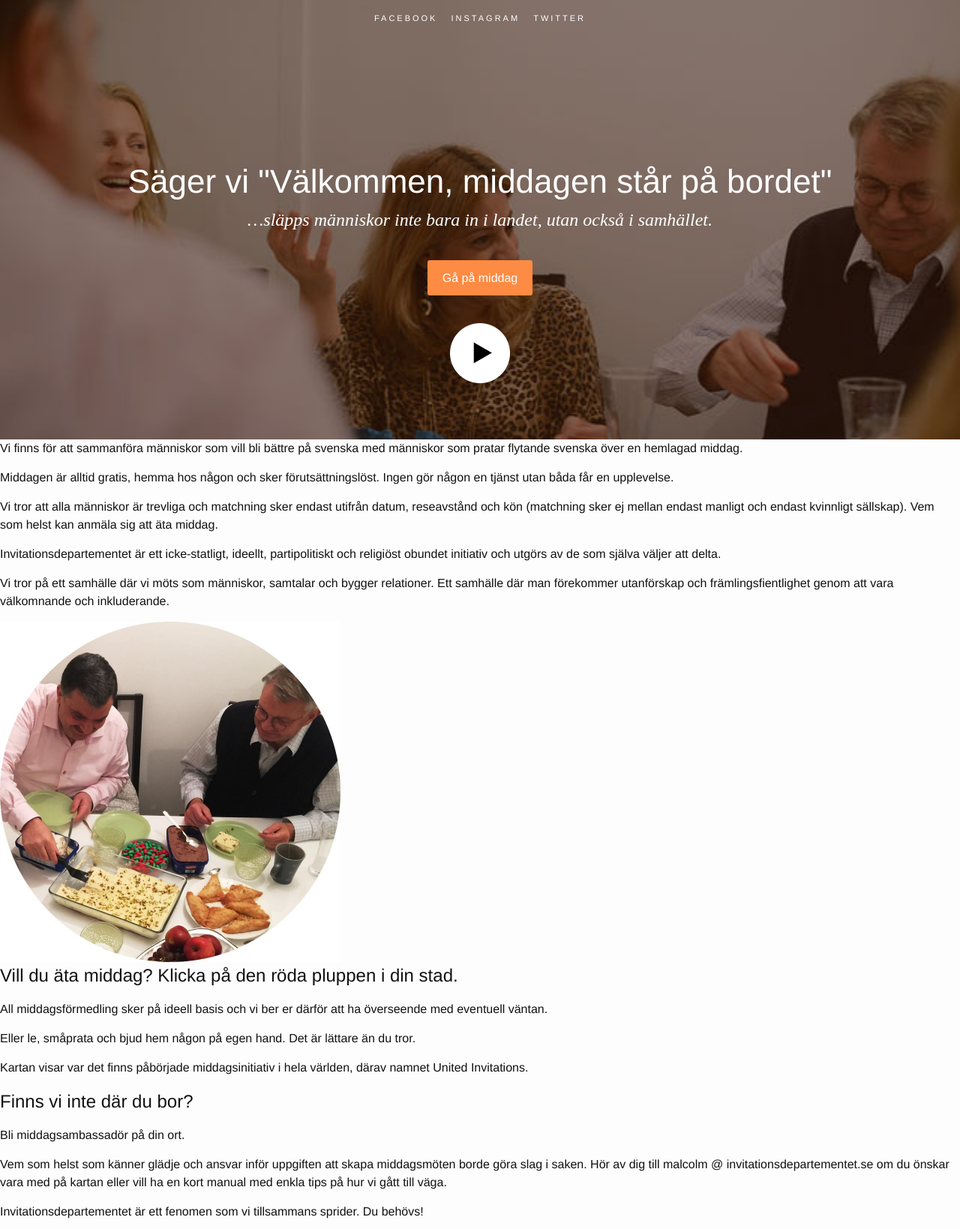
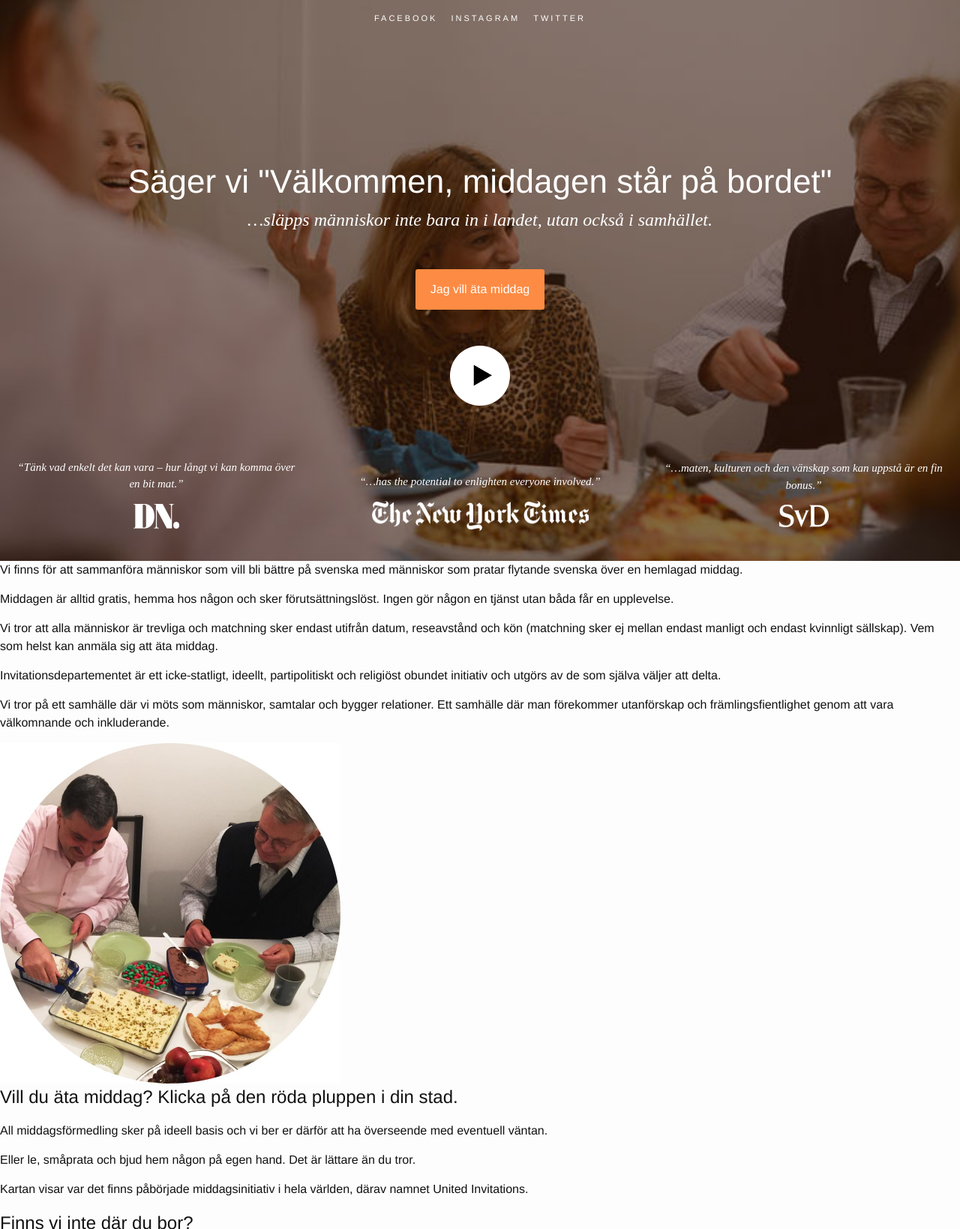
Before and after one commit to Invitationsdepartementet/test, a Jekyll site: the page built from index.html, in a window 1280 px wide, cut to the strip 104-1743 px from the top of the page. Shown: the whole strip at 75% size. Built offline with Jekyll 4.4.1, drawn with Linux system fonts in a browser that asks for light colours; some of the changed text lies outside the part shown.

Commit message:
Styles for top section

```diff
--- a/_sass/_layout.scss
+++ b/_sass/_layout.scss
@@ -9,7 +9,7 @@
 }
 
 .section-top {
-    padding: 20px;
+  padding: 20px 20px 40px;
   text-align: center;
   background: #5e5855 url('/images/top-banner.jpg') no-repeat left top/cover;
   color: #fff;
@@ -36,6 +36,7 @@
 .button {
   padding: 15px 20px;
   border-radius: 3px;
+  display: inline-block;
 }
 
 .button-play-movie {
@@ -44,6 +45,23 @@
   width: 80px;
   background: transparent url('/images/play.png') no-repeat left top/cover;
   margin-top: 3em;
-    margin-bottom: 3em;
+  margin-bottom: 4em;
   text-decoration: none;
 }
+
+.top-quotes {
+  width: 100%;
+  font-family: Merriweather;
+  font-style: italic;
+  font-weight: 300;
+  font-size: 15px;
+}
+
+.top-quote {
+  width: 30%;
+  display: inline-block;
+}
+
+.top-quote-hero {
+  width: 39%;
+}
--- a/css/main.scss
+++ b/css/main.scss
@@ -43,5 +43,4 @@ $on-laptop:        800px;
 // Import partials from `sass_dir` (defaults to `_sass`)
 @import
   "base",
-  "layout",
-  "syntax-highlighting";
+  "layout";
--- a/index.html
+++ b/index.html
@@ -15,9 +15,26 @@ layout: default
       <h1 class="page-header">Säger vi "Välkommen, middagen står på bordet"</h1>
       <h2 class="page-subheader">…släpps människor inte bara in i landet, utan också i samhället.</h2>
 
-      <div><a href="#" class="button button-primary">Gå på middag</a></div>
+      <div><a href="#" class="button button-primary">Jag vill äta middag</a></div>
 
       <a href="{{ site.vimeourl }}" class="button-play-movie js-button-play-movie"></a>
+
+      <div class="top-quotes">
+        <div class="top-quote">
+          <p class="qoute-text">“Tänk vad enkelt det kan vara – hur långt vi kan komma över en bit mat.”</p>
+          <img src="/images/dn.png" class="quote-logo" alt="Dagens Nyheter" width="61" height="33">
+        </div>
+
+        <div class="top-quote top-quote-hero">
+          <p class="qoute-text">“…has the potential to enlighten everyone involved.”</p>
+          <img src="/images/nytimes.png" class="quote-logo" alt="The New York Times" width="289" height="40">
+        </div>
+
+        <div class="top-quote">
+          <p class="qoute-text">“…maten, kulturen och den vänskap som kan uppstå är en fin bonus.”</p>
+          <img src="/images/svd.png" class="quote-logo" alt="Svenska Dagbladet" width="66" height="30">
+        </div>
+      </div>
     </div>
   </div>
 
@@ -205,7 +222,7 @@ layout: default
   <div class="section section-cta-footer">
     <div class="wrapper">
       <h2 class="section-header cta-header">P.S. Det går inte att like-a sig till ett bättre samhälle. Bjud någon på middag idag.</h2>
-      <a href="#">Gå på en middag</a>
+      <a href="#">Jag vill äta middag</a>
     </div>
   </div>
 
```
Also changed, not shown: images/dn.png (added), images/nytimes.png (added), images/svd.png (added). Lines whose indentation alone changed are shown as unchanged.
